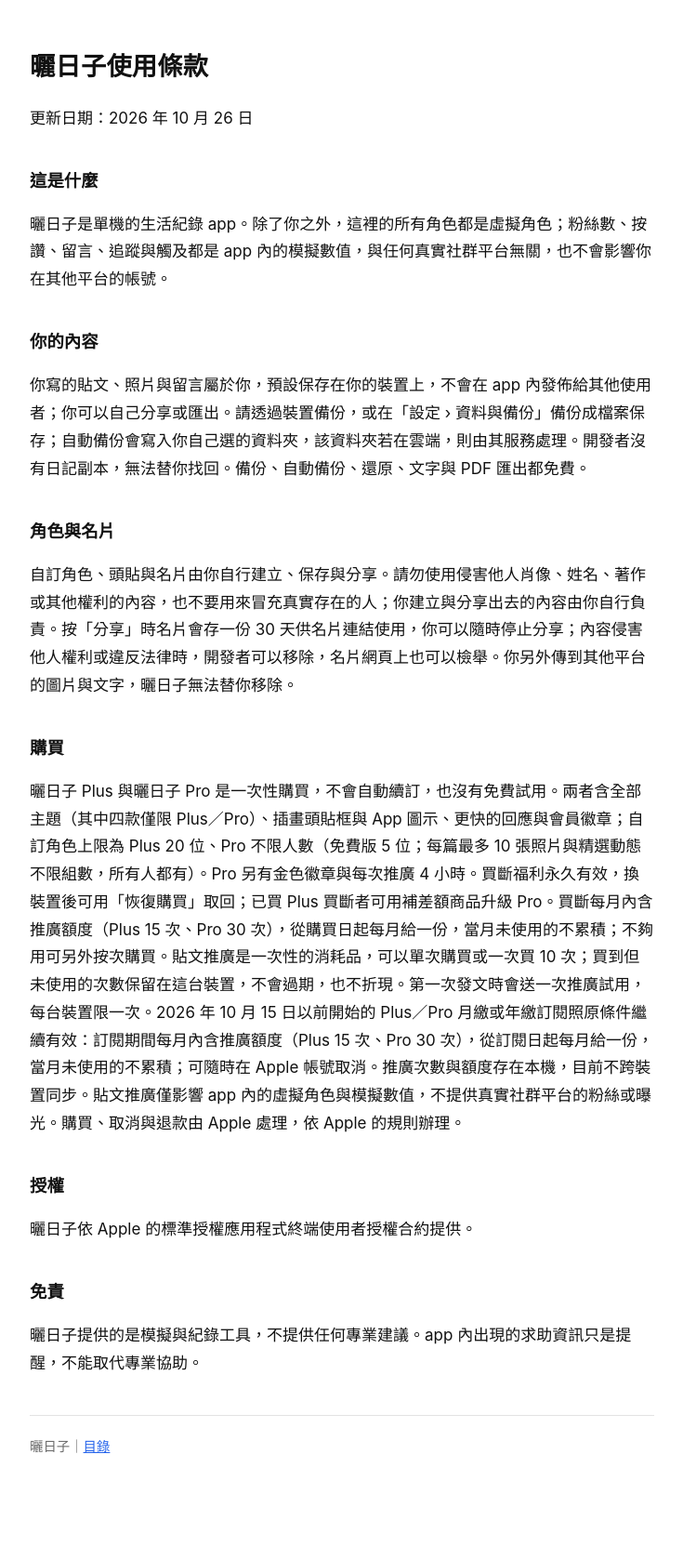
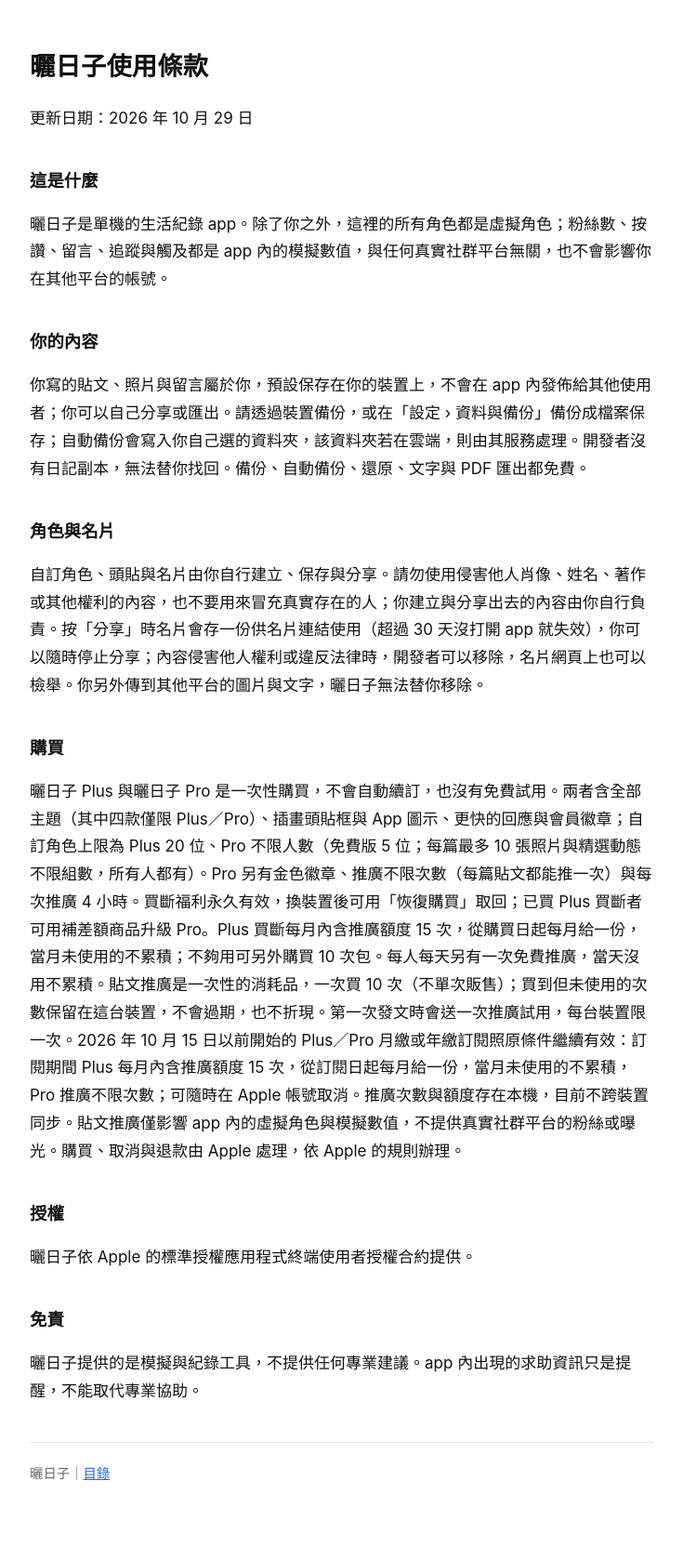
Before and after one commit to chris58530/saiday, a Jekyll site: the page built from terms.md, in a window 1280 px wide. Shown: the whole page at 93% size, without its empty margins (272-1007 px from the left). Built offline with Jekyll 4.4.1, drawn with Linux system fonts in a browser that asks for light colours; before the commit the page ends 1648 px from its top, so only the background shows below that.

Commit message:
同步 FameSim docs/ 2026-10-30

```diff
--- a/terms.md
+++ b/terms.md
@@ -5,7 +5,7 @@ title: 使用條款
 
 # 曬日子使用條款
 
-更新日期：2026 年 10 月 26 日
+更新日期：2026 年 10 月 29 日
 
 {% comment %}
 這份文件與 app 內「設定 › 使用條款」的內文相同（`FameSim/Views/LegalViews.swift`），改哪一邊都要一起改，改完跑 `scripts/publish-site.sh` 同步到公開網站。訂閱頁上的「使用條款」連到 Apple 的標準授權合約（https://www.apple.com/legal/internet-services/itunes/dev/stdeula/），這一頁是補充說明。這段是 Liquid 註解，不會出現在發佈出去的網頁原始碼裡。
@@ -21,11 +21,11 @@ title: 使用條款
 
 ## 角色與名片
 
-自訂角色、頭貼與名片由你自行建立、保存與分享。請勿使用侵害他人肖像、姓名、著作或其他權利的內容，也不要用來冒充真實存在的人；你建立與分享出去的內容由你自行負責。按「分享」時名片會存一份 30 天供名片連結使用，你可以隨時停止分享；內容侵害他人權利或違反法律時，開發者可以移除，名片網頁上也可以檢舉。你另外傳到其他平台的圖片與文字，曬日子無法替你移除。
+自訂角色、頭貼與名片由你自行建立、保存與分享。請勿使用侵害他人肖像、姓名、著作或其他權利的內容，也不要用來冒充真實存在的人；你建立與分享出去的內容由你自行負責。按「分享」時名片會存一份供名片連結使用（超過 30 天沒打開 app 就失效），你可以隨時停止分享；內容侵害他人權利或違反法律時，開發者可以移除，名片網頁上也可以檢舉。你另外傳到其他平台的圖片與文字，曬日子無法替你移除。
 
 ## 購買
 
-曬日子 Plus 與曬日子 Pro 是一次性購買，不會自動續訂，也沒有免費試用。兩者含全部主題（其中四款僅限 Plus／Pro）、插畫頭貼框與 App 圖示、更快的回應與會員徽章；自訂角色上限為 Plus 20 位、Pro 不限人數（免費版 5 位；每篇最多 10 張照片與精選動態不限組數，所有人都有）。Pro 另有金色徽章與每次推廣 4 小時。買斷福利永久有效，換裝置後可用「恢復購買」取回；已買 Plus 買斷者可用補差額商品升級 Pro。買斷每月內含推廣額度（Plus 15 次、Pro 30 次），從購買日起每月給一份，當月未使用的不累積；不夠用可另外按次購買。貼文推廣是一次性的消耗品，可以單次購買或一次買 10 次；買到但未使用的次數保留在這台裝置，不會過期，也不折現。第一次發文時會送一次推廣試用，每台裝置限一次。2026 年 10 月 15 日以前開始的 Plus／Pro 月繳或年繳訂閱照原條件繼續有效：訂閱期間每月內含推廣額度（Plus 15 次、Pro 30 次），從訂閱日起每月給一份，當月未使用的不累積；可隨時在 Apple 帳號取消。推廣次數與額度存在本機，目前不跨裝置同步。貼文推廣僅影響 app 內的虛擬角色與模擬數值，不提供真實社群平台的粉絲或曝光。購買、取消與退款由 Apple 處理，依 Apple 的規則辦理。
+曬日子 Plus 與曬日子 Pro 是一次性購買，不會自動續訂，也沒有免費試用。兩者含全部主題（其中四款僅限 Plus／Pro）、插畫頭貼框與 App 圖示、更快的回應與會員徽章；自訂角色上限為 Plus 20 位、Pro 不限人數（免費版 5 位；每篇最多 10 張照片與精選動態不限組數，所有人都有）。Pro 另有金色徽章、推廣不限次數（每篇貼文都能推一次）與每次推廣 4 小時。買斷福利永久有效，換裝置後可用「恢復購買」取回；已買 Plus 買斷者可用補差額商品升級 Pro。Plus 買斷每月內含推廣額度 15 次，從購買日起每月給一份，當月未使用的不累積；不夠用可另外購買 10 次包。每人每天另有一次免費推廣，當天沒用不累積。貼文推廣是一次性的消耗品，一次買 10 次（不單次販售）；買到但未使用的次數保留在這台裝置，不會過期，也不折現。第一次發文時會送一次推廣試用，每台裝置限一次。2026 年 10 月 15 日以前開始的 Plus／Pro 月繳或年繳訂閱照原條件繼續有效：訂閱期間 Plus 每月內含推廣額度 15 次，從訂閱日起每月給一份，當月未使用的不累積，Pro 推廣不限次數；可隨時在 Apple 帳號取消。推廣次數與額度存在本機，目前不跨裝置同步。貼文推廣僅影響 app 內的虛擬角色與模擬數值，不提供真實社群平台的粉絲或曝光。購買、取消與退款由 Apple 處理，依 Apple 的規則辦理。
 
 ## 授權
 
```
Also changed, not shown: privacy-policy.md (+2 -2 lines).
